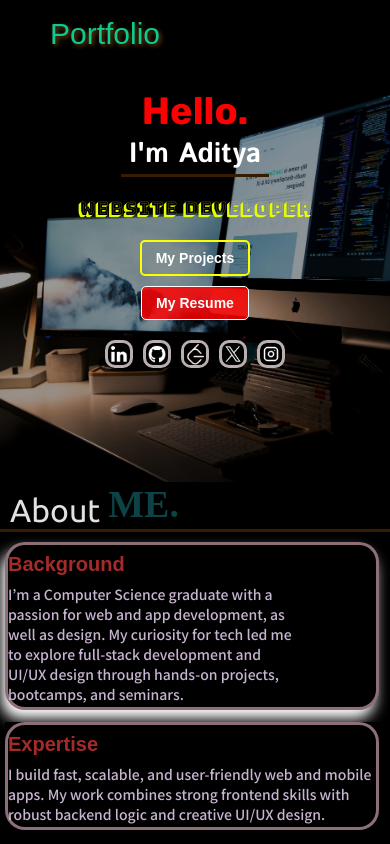
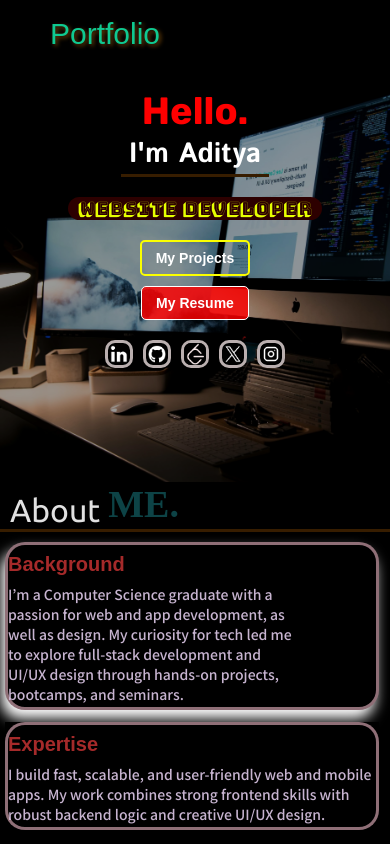
Before and after one commit to Aditya07024/Portfolio, a React (Vite) app in the folder frontend/: page / in a window 390 px wide. Shown: the top 844 px of the page. Built offline with nearby package versions, Linux system fonts and the light colour scheme; a web font is replaced by a local one.

Commit message:
changes 2

```diff
--- a/frontend/src/Components/FrontPage/FrontPage.css
+++ b/frontend/src/Components/FrontPage/FrontPage.css
@@ -179,9 +179,12 @@ a{
   }
   .text .description {
     font-size: 18px !important;
-    padding-left: 0;
+    padding-left: 10px;
+    padding-right: 10px;
     margin: 10px 0;
     color: rgb(229, 255, 0) !important;
+    background-color: rgb(45, 0, 0);
+    border-radius: 20px;
   }
   .text .button-div {
     padding-top: 10px;
```
